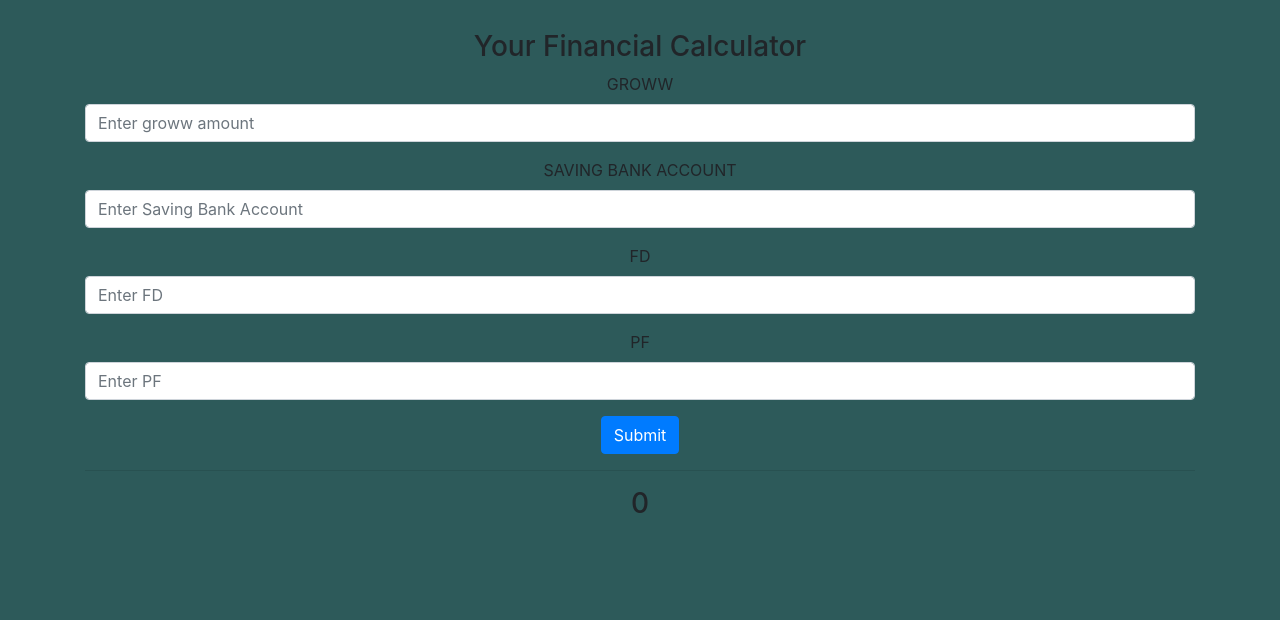
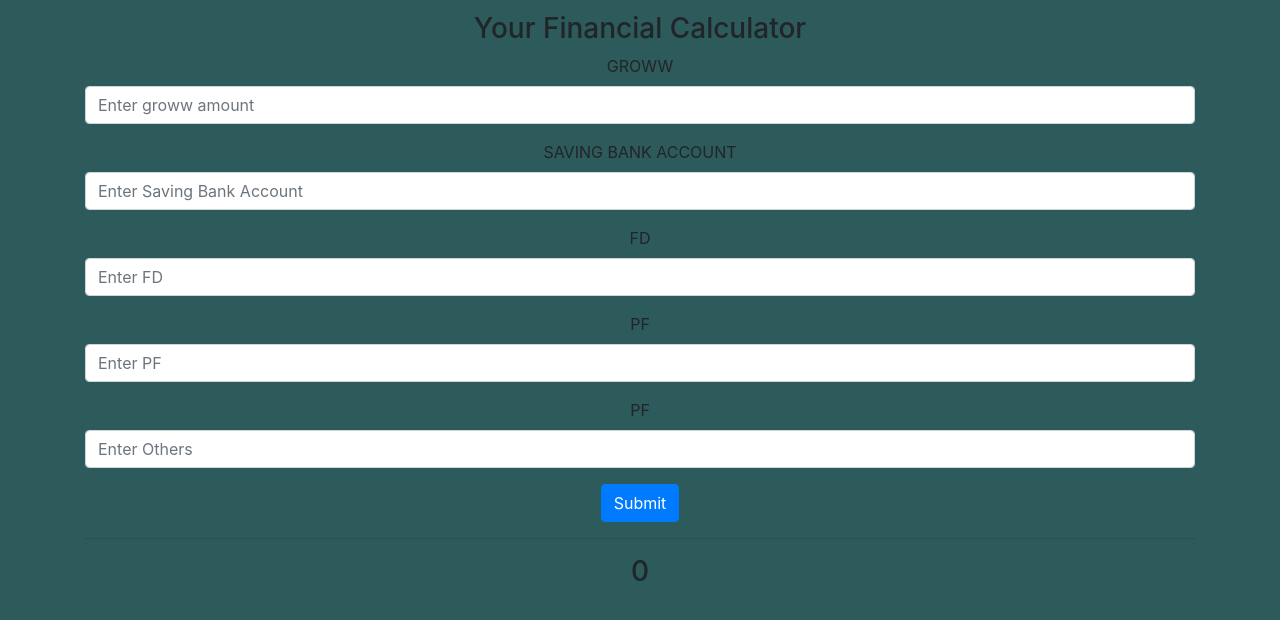
Before and after one commit to yogain123/Finance-Calcy, a React (Create React App) app: page / in a window 1280 px wide. Shown: the top 620 px of the page. Built offline with nearby package versions, Linux system fonts and the light colour scheme.

Commit message:
add others details

```diff
--- a/src/App.css
+++ b/src/App.css
@@ -1,6 +1,6 @@
 .App {
   text-align: center;
-  padding: 30px;
+  padding: 12px;
 }
 
 .App-logo {
--- a/src/App.js
+++ b/src/App.js
@@ -8,12 +8,15 @@
   const [groww, setGroww] = useState(0);
   const [fd, setFd] = useState(0);
   const [pf, setPf] = useState(0);
+  const [other, setOther] = useState(0);
   const [result, setResult] = useState(0);
 
   const calculate = (event) => {
     event.preventDefault();
     console.log({ bankAccount, groww, fd, pf });
-    const formattedResult = localeformat(String(bankAccount + groww + fd + pf));
+    const formattedResult = localeformat(
+      String(bankAccount + groww + fd + pf + other)
+    );
     setResult(formattedResult + " Rs");
   };
 
@@ -61,6 +64,16 @@
             placeholder="Enter PF"
           />
         </div>
+        <div className="form-group">
+          <label htmlFor="other">PF</label>
+          <input
+            onChange={(event) => setOther(+event.target.value)}
+            type="text"
+            className="form-control"
+            id="other"
+            placeholder="Enter Others"
+          />
+        </div>
         <button
           type="submit"
           className="btn btn-primary"
```
